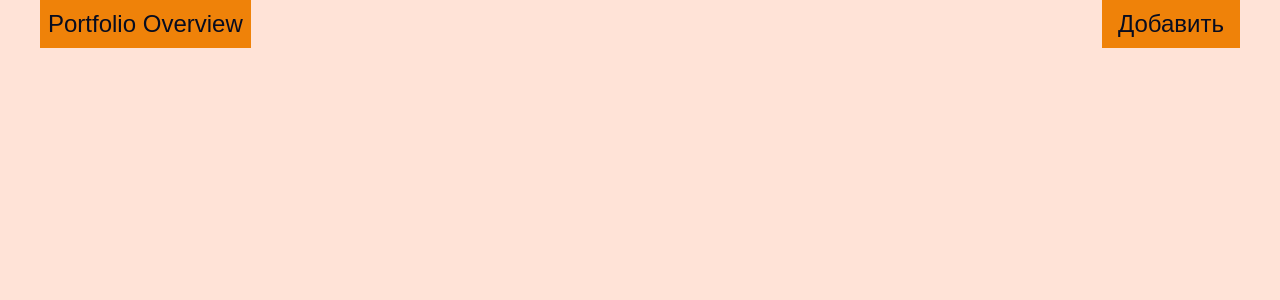
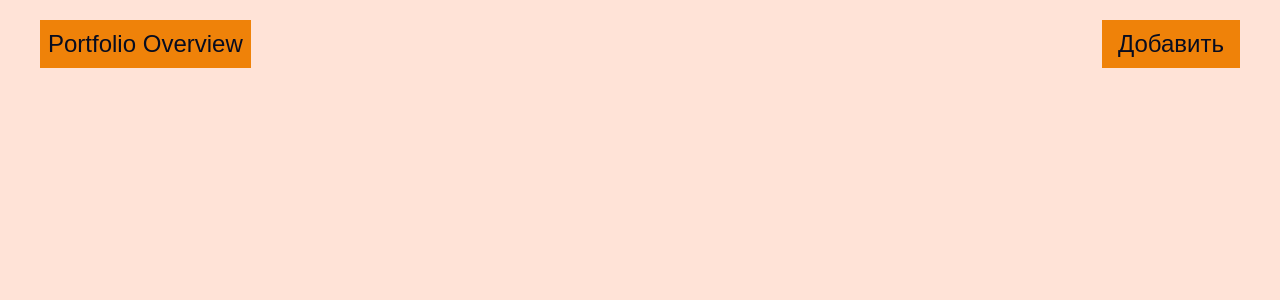
Before and after one commit to Redreev8/portfolio-overview, a React (Vite) app: page / in a window 1280 px wide. Shown: the top 300 px of the page. Built offline with nearby package versions, Linux system fonts and the light colour scheme; a web font is replaced by a local one.

Commit message:
add header & logo & btn & container

```diff
--- a/src/components/header/header.module.scss
+++ b/src/components/header/header.module.scss
@@ -1,6 +1,8 @@
 @use '../../style/size';
 
-.header
+.header {
+    padding: size.gap(5) 0;
+}
 .container {
     display: flex;
     gap: size.gap(5);
```
